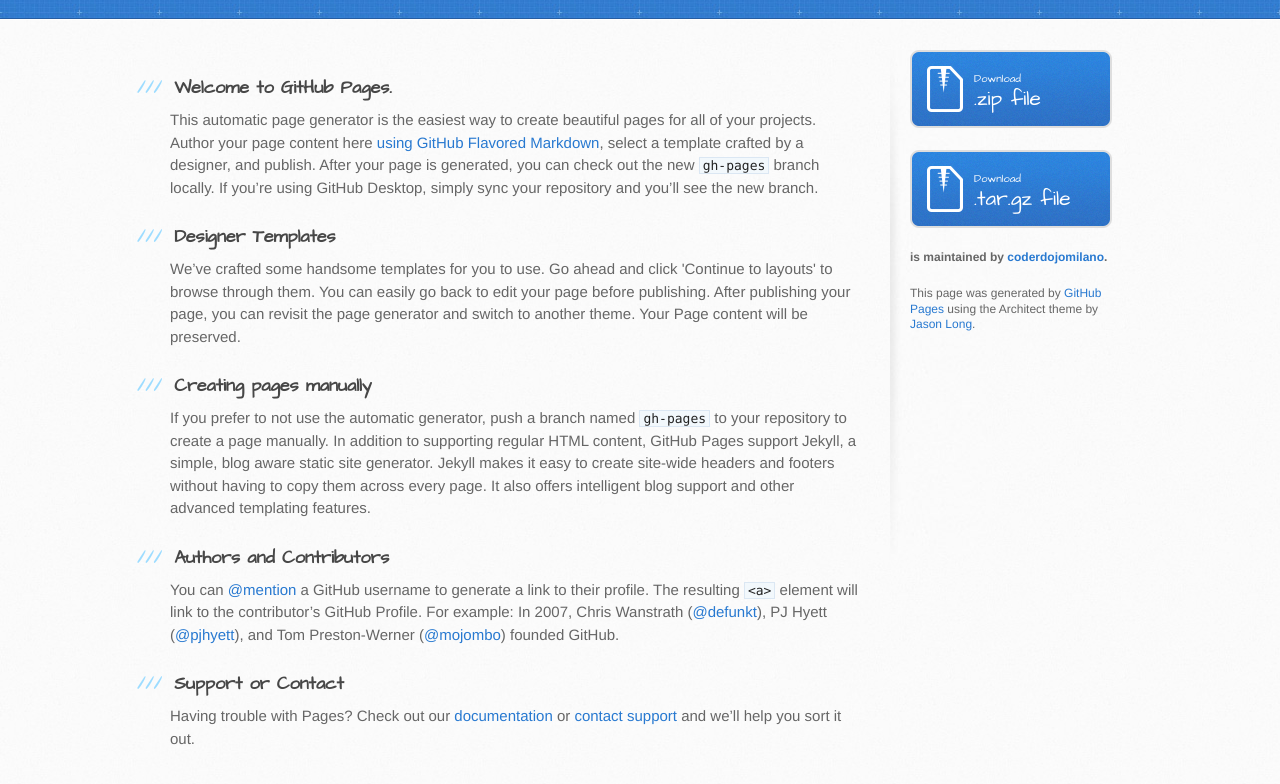
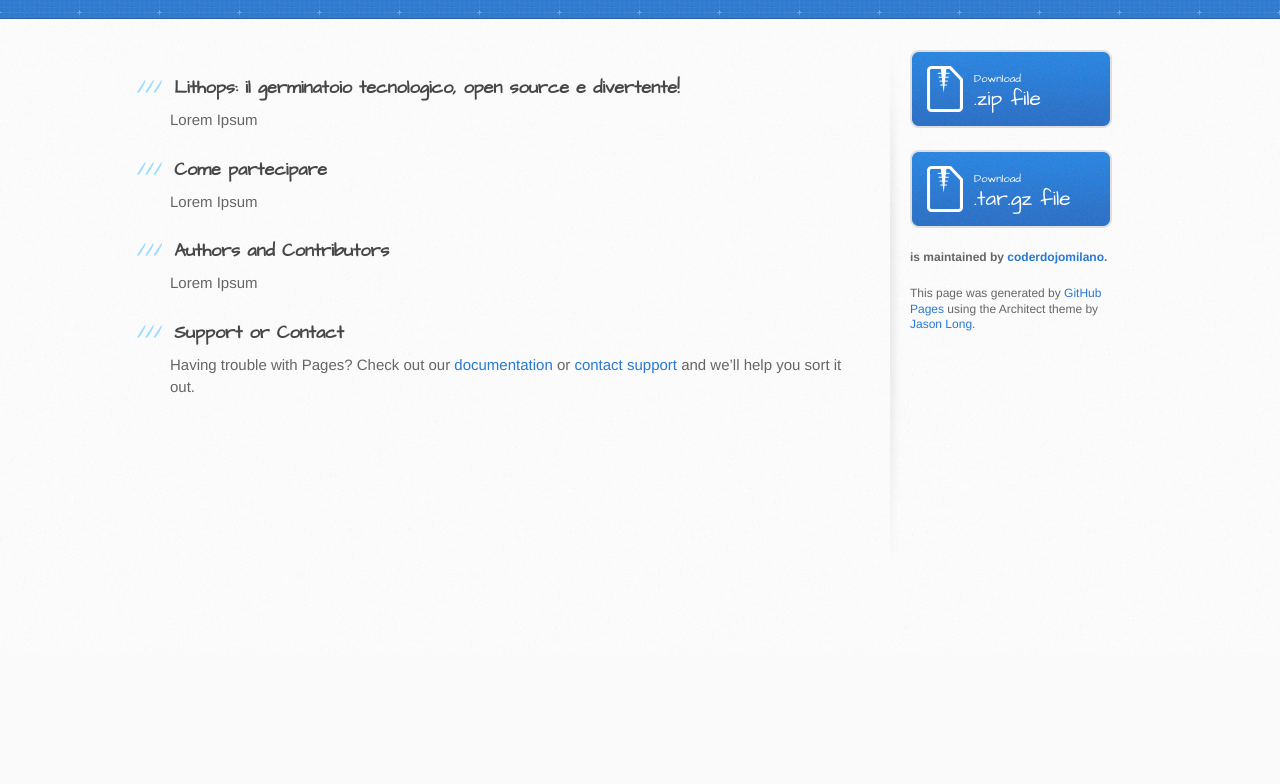
Before and after one commit to CoderDojoMilano/lithops, a plain HTML site: page _site/index.html in a window 1280 px wide. Shown: the part 148-932 px from the top of the page. After the commit the page ends 800 px from the top, so only its background shows below. Drawn offline with Linux system fonts and the light colour scheme.

Commit message:
cleaning hp

```diff
--- a/_site/index.html
+++ b/_site/index.html
@@ -29,29 +29,25 @@
       <div class="inner clearfix">
         <section id="main-content">
           <h3>
-<a id="welcome-to-github-pages" class="anchor" href="#welcome-to-github-pages" aria-hidden="true"><span class="octicon octicon-link"></span></a>Welcome to GitHub Pages.</h3>
+<a id="welcome-to-github-pages" class="anchor" href="#welcome-to-github-pages" aria-hidden="true"><span class="octicon octicon-link"></span></a>Lithops: il germinatoio tecnologico, open source e divertente!</h3>
 
-<p>This automatic page generator is the easiest way to create beautiful pages for all of your projects. Author your page content here <a href="https://guides.github.com/features/mastering-markdown/">using GitHub Flavored Markdown</a>, select a template crafted by a designer, and publish. After your page is generated, you can check out the new <code>gh-pages</code> branch locally. If you’re using GitHub Desktop, simply sync your repository and you’ll see the new branch.</p>
+<p>Lorem Ipsum</p>
 
 <h3>
-<a id="designer-templates" class="anchor" href="#designer-templates" aria-hidden="true"><span class="octicon octicon-link"></span></a>Designer Templates</h3>
+<a id="designer-templates" class="anchor" href="#designer-templates" aria-hidden="true"><span class="octicon octicon-link"></span></a>Come partecipare</h3>
 
-<p>We’ve crafted some handsome templates for you to use. Go ahead and click 'Continue to layouts' to browse through them. You can easily go back to edit your page before publishing. After publishing your page, you can revisit the page generator and switch to another theme. Your Page content will be preserved.</p>
-
-<h3>
-<a id="creating-pages-manually" class="anchor" href="#creating-pages-manually" aria-hidden="true"><span class="octicon octicon-link"></span></a>Creating pages manually</h3>
-
-<p>If you prefer to not use the automatic generator, push a branch named <code>gh-pages</code> to your repository to create a page manually. In addition to supporting regular HTML content, GitHub Pages support Jekyll, a simple, blog aware static site generator. Jekyll makes it easy to create site-wide headers and footers without having to copy them across every page. It also offers intelligent blog support and other advanced templating features.</p>
+<p>Lorem Ipsum</p>
 
 <h3>
 <a id="authors-and-contributors" class="anchor" href="#authors-and-contributors" aria-hidden="true"><span class="octicon octicon-link"></span></a>Authors and Contributors</h3>
 
-<p>You can <a href="https://github.com/blog/821" class="user-mention">@mention</a> a GitHub username to generate a link to their profile. The resulting <code>&lt;a&gt;</code> element will link to the contributor’s GitHub Profile. For example: In 2007, Chris Wanstrath (<a href="https://github.com/defunkt" class="user-mention">@defunkt</a>), PJ Hyett (<a href="https://github.com/pjhyett" class="user-mention">@pjhyett</a>), and Tom Preston-Werner (<a href="https://github.com/mojombo" class="user-mention">@mojombo</a>) founded GitHub.</p>
+<p>Lorem Ipsum</p>
 
 <h3>
 <a id="support-or-contact" class="anchor" href="#support-or-contact" aria-hidden="true"><span class="octicon octicon-link"></span></a>Support or Contact</h3>
 
 <p>Having trouble with Pages? Check out our <a href="https://help.github.com/pages">documentation</a> or <a href="https://github.com/contact">contact support</a> and we’ll help you sort it out.</p>
+
         </section>
 
         <aside id="sidebar">
```
Also changed, not shown: index.html (+6 -10 lines).
